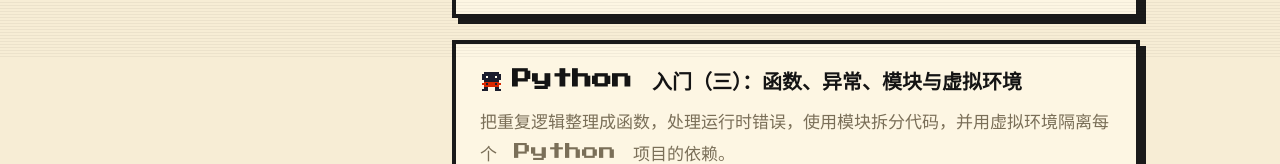
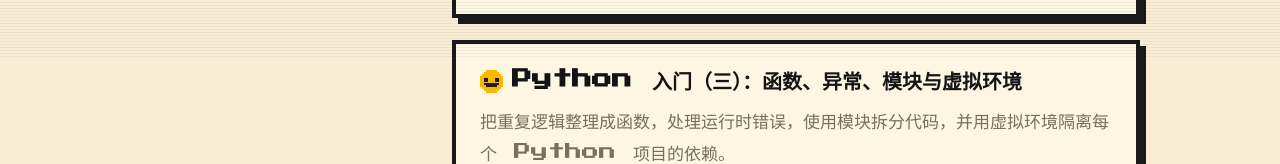
Before and after one commit to KongValley/ViteBlog, a React (Vite) app: page / in a window 1280 px wide. Shown: the part 743-907 px from the top of the page. Built offline with nearby package versions, Linux system fonts and the light colour scheme; a web font is replaced by a local one; what marked-highlight would draw is missing.

Commit message:
feat: 新增宝剑/盾牌/药水/炸弹/骷髅/蝙蝠六个像素图标

```diff
--- a/src/components/PixelIcon.tsx
+++ b/src/components/PixelIcon.tsx
@@ -227,6 +227,90 @@
     '.c........c.',
     '............',
   ],
+  sword: [
+    '.....dd.....',
+    '.....dw.....',
+    '.....dw.....',
+    '.....dw.....',
+    '.....dw.....',
+    '.....dw.....',
+    '.....dw.....',
+    '..yyyrryyy..',
+    '.....oo.....',
+    '.....oo.....',
+    '.....yy.....',
+    '............',
+  ],
+  shield: [
+    '.dddddddddd.',
+    '.dbbbbbbbbd.',
+    '.dbbbyybbbd.',
+    '.dyyyyyyyyd.',
+    '.dbbbyybbbd.',
+    '.dbbbyybbbd.',
+    '..dbbyybbd..',
+    '..dbbyybbd..',
+    '...dbyybd...',
+    '....dyyd....',
+    '.....dd.....',
+    '............',
+  ],
+  potion: [
+    '.....yy.....',
+    '.....yy.....',
+    '....wwww....',
+    '...wwwwww...',
+    '..wwwwwwww..',
+    '..wrrrrrrw..',
+    '..wrrrrrrw..',
+    '..wrrrrrrw..',
+    '..wrrrrrrw..',
+    '..wwwwwwww..',
+    '............',
+    '............',
+  ],
+  bomb: [
+    '.........oo.',
+    '........yy..',
+    '.......yy...',
+    '....kkkk....',
+    '..kkkkkkkk..',
+    '.kkkwwkkkkk.',
+    '.kkwwkkkkkk.',
+    '.kkkkkkkkkk.',
+    '.kkkkkkkkkk.',
+    '..kkkkkkkk..',
+    '...kkkkkk...',
+    '....kkkk....',
+  ],
+  skeleton: [
+    '............',
+    '...wwwwww...',
+    '..wwwwwwww..',
+    '.wwwwwwwwww.',
+    '.wwkkwwkkww.',
+    '.wwkkwwkkww.',
+    '.wwwwwwwwww.',
+    '.wwwwkkwwww.',
+    '..wwwwwwww..',
+    '..wwkwwkww..',
+    '..wwwwwwww..',
+    '............',
+  ],
+  bat: [
+    '............',
+    '............',
+    '.m........m.',
+    '.mm......mm.',
+    '.mmmm..mmmm.',
+    '.mmmymmymmm.',
+    '.mmmmmmmmmm.',
+    '.mm.mmmm.mm.',
+    '....mmmm....',
+    '.....mm.....',
+    '............',
+    '............',
+  ],
 } satisfies Record<string, PixelSprite>
 
 export type PixelIconName = keyof typeof sprites
--- a/src/views/Home.tsx
+++ b/src/views/Home.tsx
@@ -28,6 +28,12 @@
   'slime',
   'invader',
   'fighter',
+  'sword',
+  'shield',
+  'potion',
+  'bomb',
+  'skeleton',
+  'bat',
 ]
 
 // 个别文章手动指定图标,覆盖哈希随机分配的结果
@@ -36,6 +42,7 @@
   'tool/自用代码提交格式': 'invader',
   'tool/Hexo引入mermaid': 'robot',
   'tool/Hexo外链播放器': 'cat',
+  'typescript/typescript入门': 'wizard',
 }
 
 function getPostIcon(slug: string): PixelIconName {
```
